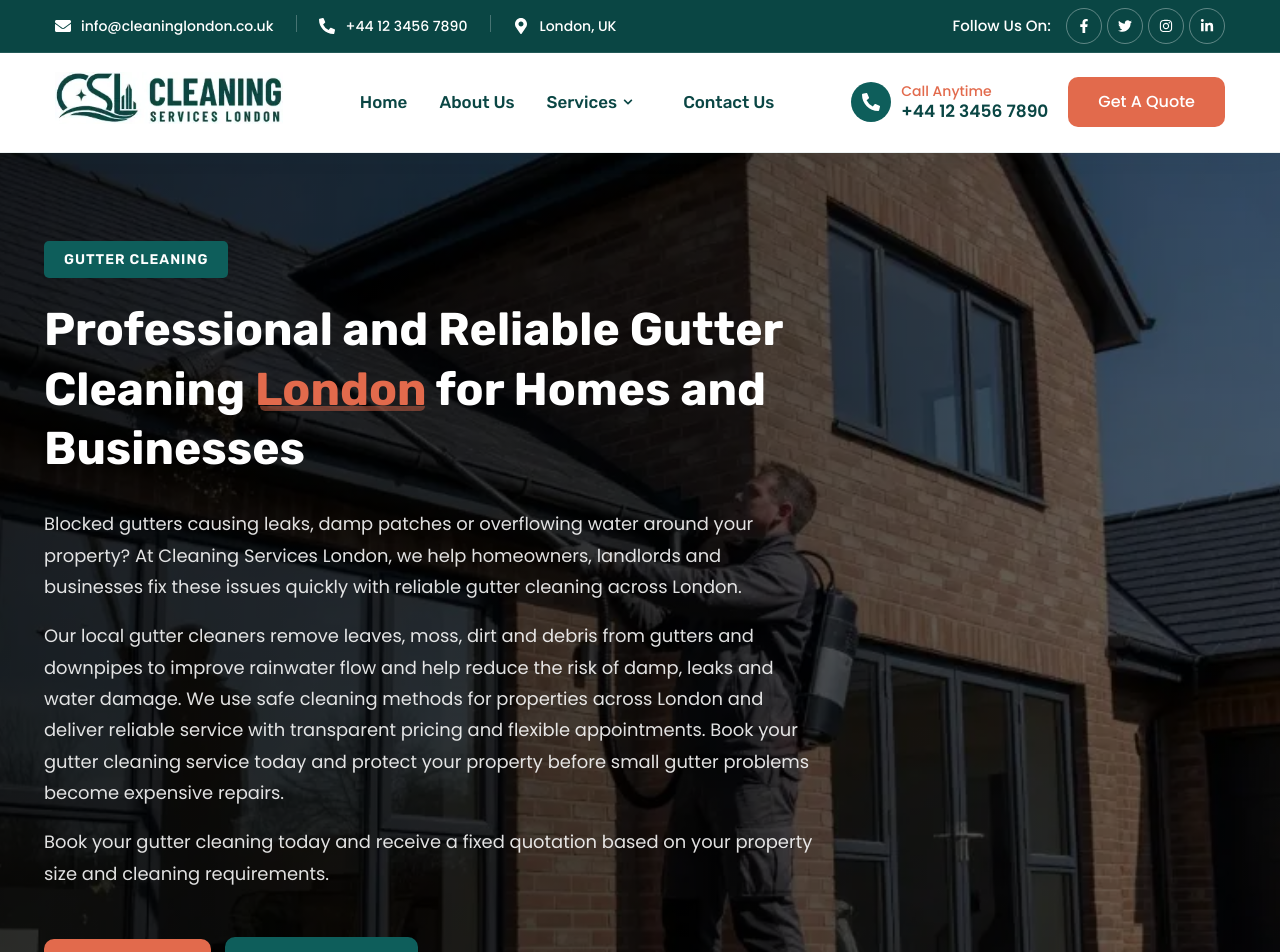
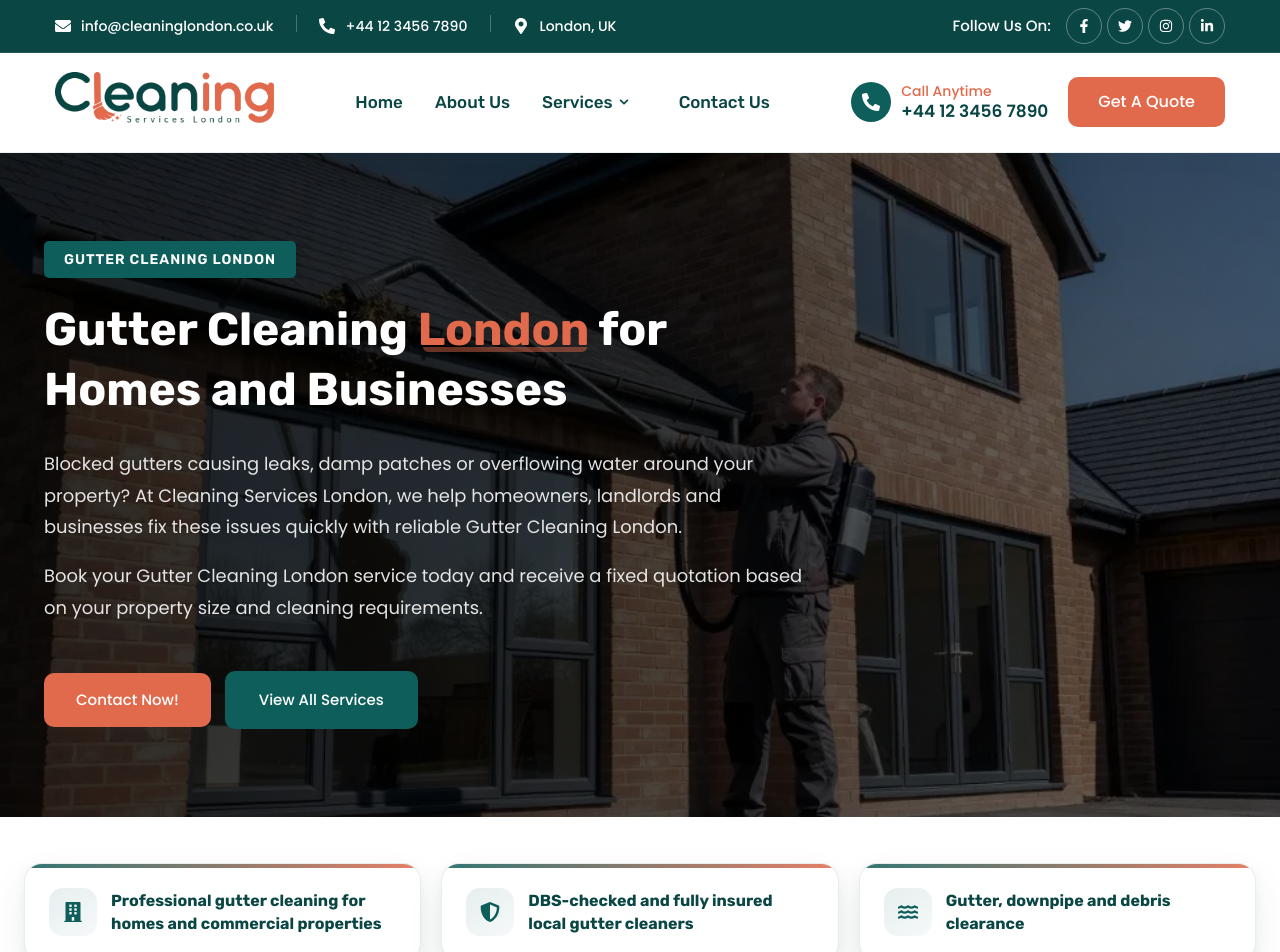
Before and after one commit to hardeepkaur-gif/cleaning, a Next.js app: page /gutter-cleaning in a window 1280 px wide. Shown: the top 952 px of the page. Built offline with nearby package versions, Linux system fonts and the light colour scheme.

Commit message:
check seo title and meta description

```diff
--- a/src/app/carpet-cleaning/page.tsx
+++ b/src/app/carpet-cleaning/page.tsx
@@ -20,9 +20,9 @@ import CarpetFaqSection from "@/components/carpet/CarpetFaqSection";
 import CarpetWorthItAltSection from "@/components/carpet/CarpetWorthItAltSection";
 
 export const metadata: Metadata = {
-  title: "Carpet Cleaning London In £30 | Professional Local Cleaners",
+  title: "Carpet Cleaning London From £30 | Professional Local Cleaners",
   description:
-    "Book carpet cleaning London with DBS-checked, insured cleaners. Steam carpet cleaning, stain removal, fixed pricing and East London coverage.",
+    "Carpet Cleaning London with DBS-checked, insured cleaners. Steam cleaning, stain removal, fixed pricing and coverage across London.",
 };
 
 export default function CarpetCleaningPage() {
--- a/src/app/gutter-cleaning/page.tsx
+++ b/src/app/gutter-cleaning/page.tsx
@@ -6,7 +6,6 @@ import GutterWhySection from "@/components/gutter/GutterWhySection";
 import GutterCausesSection from "@/components/gutter/GutterCausesSection";
 import GutterCtaSection from "@/components/gutter/GutterCtaSection";
 import GutterSignsSection from "@/components/gutter/GutterSignsSection";
-import GutterFrequencySection from "@/components/gutter/GutterFrequencySection";
 import GutterWarningCtaSection from "@/components/gutter/GutterWarningCtaSection";
 import GutterResidentialSection from "@/components/gutter/GutterResidentialSection";
 import GutterCommercialSection from "@/components/gutter/GutterCommercialSection";
@@ -21,7 +20,7 @@ import GutterReadyCtaSection from "@/components/gutter/GutterReadyCtaSection";
 export const metadata: Metadata = {
   title: "Gutter Cleaning London | Trusted Local Gutter Cleaners",
   description:
-    "Book gutter cleaning London with insured local cleaners. Clear blocked gutters, remove leaves and debris, check downpipes and protect your home from damp.",
+    "Gutter Cleaning London with insured local cleaners. Clear blocked gutters, remove leaves and debris, check downpipes and protect your home from damp.",
 };
 
 export default function GutterCleaningPage() {
@@ -32,7 +31,6 @@ export default function GutterCleaningPage() {
       <GutterIncludedSection />
       <GutterWhySection />
       <GutterReadyCtaSection />
-      <GutterFrequencySection />
       <GutterCausesSection />
       <GutterCtaSection />
       <GutterSignsSection />
--- a/src/app/layout.tsx
+++ b/src/app/layout.tsx
@@ -4,9 +4,9 @@ import Footer from "@/components/footer/Footer";
 import "./globals.css";
 
 export const metadata: Metadata = {
-  title: "Cleaning Services London — Professional Cleaning",
+  title: "Cleaning Services London for Homes Landlords and Businesses",
   description:
-    "Professional cleaning — fast, safe & reliable. Keep your home fresh and healthy with our expert cleaning solutions.",
+    "Professional cleaning services in London for homes and businesses. DBS-checked, insured cleaners with fixed pricing and completion photo reports.",
 };
 
 export default function RootLayout({
--- a/src/components/gutter/GutterHero.tsx
+++ b/src/components/gutter/GutterHero.tsx
@@ -24,13 +24,12 @@ export default function GutterHero() {
         <div className={styles.container}>
           <div className={`${heroStyles.content} ${styles.content}`}>
             <div className={heroStyles.subTitle}>
-              <p>Gutter Cleaning</p>
+              <p>Gutter Cleaning London</p>
             </div>
 
             <div className={heroStyles.bigTitle}>
               <h1 id="gutter-hero-title">
-                Professional and Reliable Gutter Cleaning{" "}
-                <span>London</span> for Homes and Businesses
+                Gutter Cleaning <span>London</span> for Homes and Businesses
               </h1>
             </div>
 
@@ -39,21 +38,12 @@ export default function GutterHero() {
                 Blocked gutters causing leaks, damp patches or overflowing water
                 around your property? At Cleaning Services London, we help
                 homeowners, landlords and businesses fix these issues quickly
-                with reliable gutter cleaning across London.
+                with reliable Gutter Cleaning London.
               </p>
               <p>
-                Our local gutter cleaners remove leaves, moss, dirt and debris
-                from gutters and downpipes to improve rainwater flow and help
-                reduce the risk of damp, leaks and water damage. We use safe
-                cleaning methods for properties across London and deliver
-                reliable service with transparent pricing and flexible
-                appointments. Book your gutter cleaning service today and
-                protect your property before small gutter problems become
-                expensive repairs.
-              </p>
-              <p>
-                Book your gutter cleaning today and receive a fixed quotation
-                based on your property size and cleaning requirements.
+                Book your Gutter Cleaning London service today and receive a
+                fixed quotation based on your property size and cleaning
+                requirements.
               </p>
             </div>
 
--- a/src/components/gutter/GutterProcessSection.tsx
+++ b/src/components/gutter/GutterProcessSection.tsx
@@ -28,8 +28,8 @@ type MobileConnector = {
   fullPath: string;
 };
 
-const leftSteps = gutterProcessSteps.slice(0, 3);
-const rightSteps = gutterProcessSteps.slice(3);
+const leftSteps = gutterProcessSteps.slice(0, 2);
+const rightSteps = gutterProcessSteps.slice(2);
 
 function StepCard({
   step,
--- a/src/components/gutter/gutterProcessData.ts
+++ b/src/components/gutter/gutterProcessData.ts
@@ -4,8 +4,6 @@ import {
   PiChatCircleDuotone,
   PiCloudRainDuotone,
   PiCurrencyGbpDuotone,
-  PiMagnifyingGlassDuotone,
-  PiSealCheckDuotone,
 } from "react-icons/pi";
 
 export type GutterProcessStep = {
@@ -47,16 +45,4 @@ export const gutterProcessSteps: GutterProcessStep[] = [
     text: "Our experienced gutter cleaners arrive with the right equipment to remove leaves, moss, dirt and debris from your gutters and downpipes, restoring proper rainwater flow.",
     accent: "cta",
   },
-  {
-    icon: PiMagnifyingGlassDuotone,
-    title: "Final Check & Confirmation",
-    text: "Before we leave, we check that gutters and downpipes are clear and rainwater can drain freely again, so you know the system is working as it should.",
-    accent: "primary",
-  },
-  {
-    icon: PiSealCheckDuotone,
-    title: "Enjoy Peace of Mind",
-    text: "With your gutters professionally cleaned, your property is better protected against overflowing gutters, damp, leaks and unnecessary water damage.",
-    accent: "cta",
-  },
 ];
--- a/src/components/gutter/gutterWhyData.ts
+++ b/src/components/gutter/gutterWhyData.ts
@@ -4,6 +4,7 @@ export const gutterWhyIntro =
   "Regular gutter cleaning helps protect your home or commercial property from preventable water damage.";
 
 export const gutterWhyPoints = [
+  "Regular gutter cleaning helps protect your home or commercial property from preventable water damage.",
   "Blocked gutters filled with leaves, moss and debris stop rainwater from draining properly.",
   "Overflowing water can affect walls, roofs, fascias and foundations and increase the risk of damp, leaks, mould growth and costly repairs.",
   "Clean gutters help extend the lifespan of your guttering system by reducing excess weight and standing water.",
```
Also changed, not shown: src/app/page.tsx (+7 -0 lines), src/components/carpet/CarpetHero.tsx (+7 -7 lines), public/images/logo.webp.
